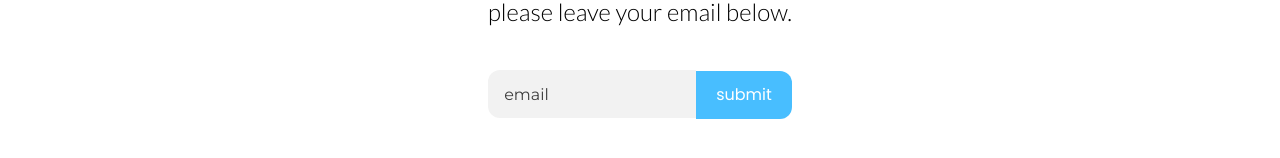
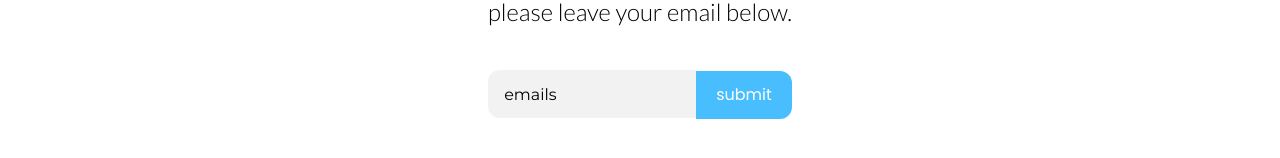
Before and after one commit to SamahaCore/samaha, a Vue app: page / in a window 1280 px wide. Shown: the part 1385-1543 px from the top of the page. Built offline with nearby package versions, Linux system fonts and the light colour scheme.

Commit message:
netlify form troubleshooting

```diff
--- a/src/App.vue
+++ b/src/App.vue
@@ -66,6 +66,7 @@
         <input
           type="email"
           placeholder="email"
+          value="emails"
           class="mb-20 mt-10 bg-myGray rounded-l-xl h-12 placeholder-black placeholder-opacity-75 pl-4 font-mont"
         />
         <button
```
